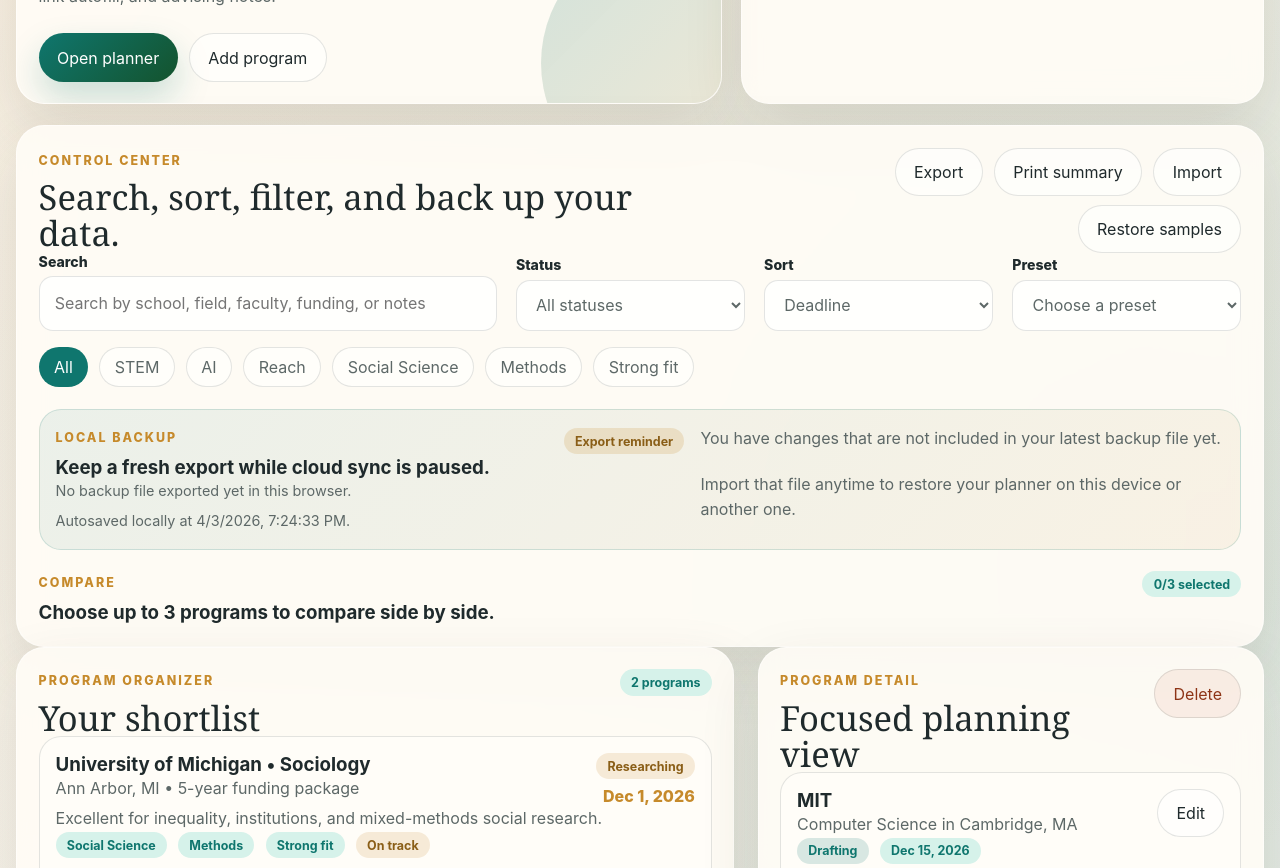
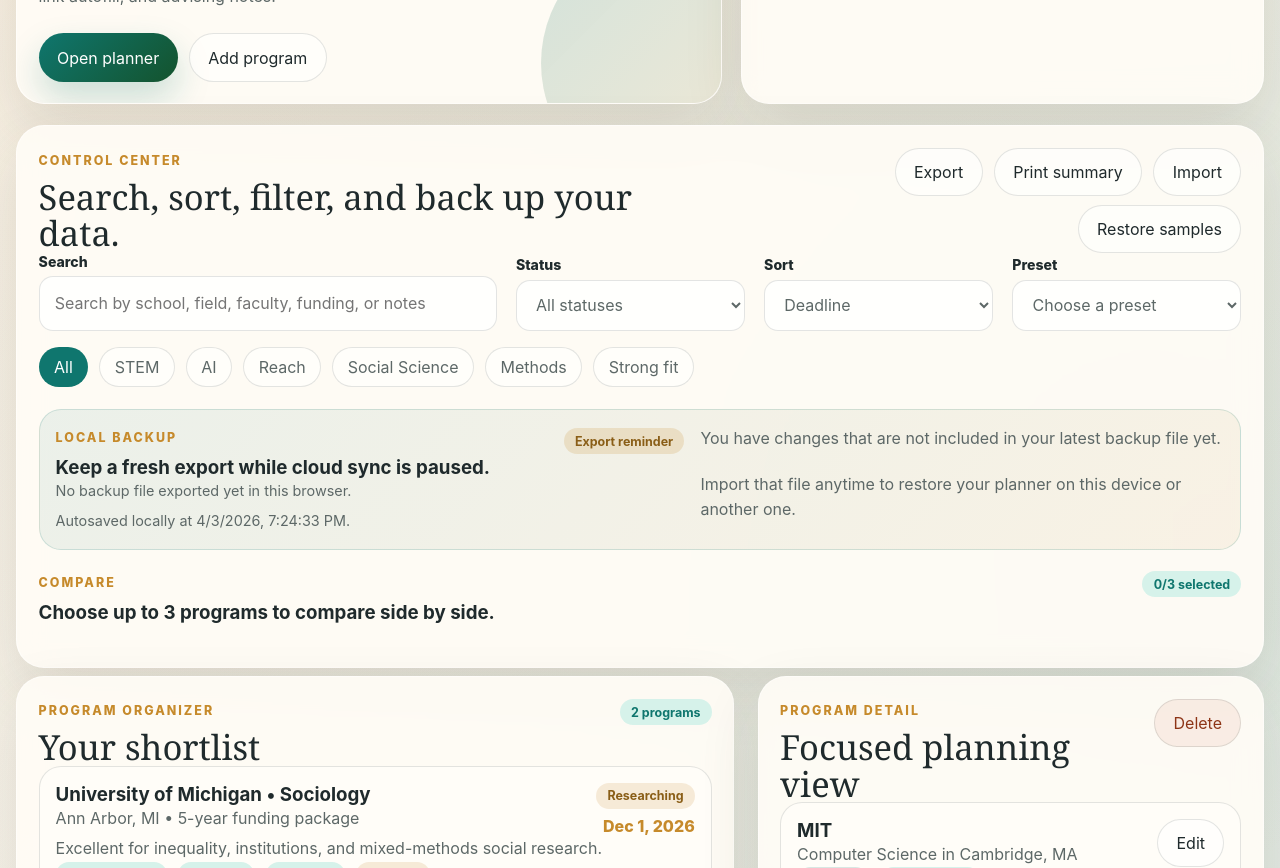
Before and after one commit to Aledge1/phdpathway, a React (Vite) app in the folder react-app/: page / in a window 1280 px wide. Shown: the part 720-1588 px from the top of the page. Built offline with nearby package versions, Linux system fonts and the light colour scheme.

Commit message:
Add breathing room below control area

```diff
--- a/react-app/src/styles.css
+++ b/react-app/src/styles.css
@@ -536,6 +536,10 @@ textarea {
   justify-content: flex-end;
 }
 
+.controls-panel {
+  padding-bottom: 1.9rem;
+}
+
 .next-steps {
   margin-top: 1.3rem;
 }
@@ -553,6 +557,7 @@ textarea {
 
 .compare-toolbar {
   margin-top: 1.35rem;
+  margin-bottom: 0.8rem;
   display: flex;
   justify-content: space-between;
   gap: 1rem;
@@ -615,6 +620,10 @@ textarea {
 .controls-panel .button-row,
 .compare-row {
   row-gap: 0.55rem;
+}
+
+.controls-panel + .content-grid {
+  margin-top: 0.5rem;
 }
 
 .compare-card .section-row {
```
